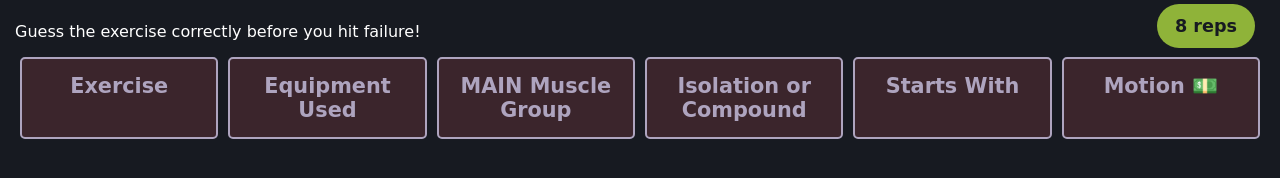
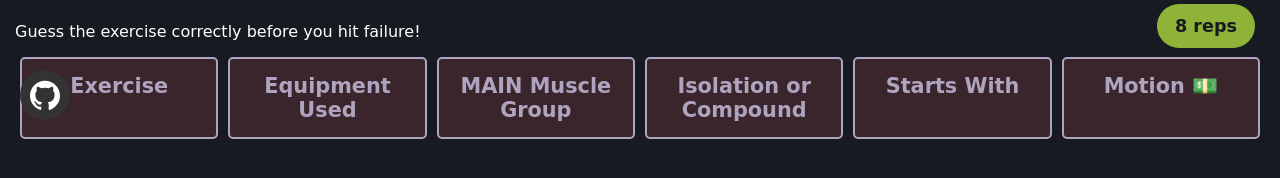
Before and after one commit to WhoIsDarren/RepDle, a plain HTML site: page index.html in a window 1280 px wide. Shown: the part 660-838 px from the top of the page. Drawn offline with nearby package versions, Linux system fonts and the light colour scheme.

Commit message:
Update style.css

```diff
--- a/style.css
+++ b/style.css
@@ -314,7 +314,7 @@ body {
   align-items: center;
   justify-content: center;
   z-index: 1000;
- transition: transform 0.2s ease;
+  transition: transform 0.2s ease;
 }
 
 .how-to-play-button:hover {
@@ -368,3 +368,33 @@ body {
 .modal-content li {
   margin-bottom: 10px;
 }
+
+#github-share {
+    position: fixed;
+    bottom: 20px;
+    left: 20px;
+    z-index: 1000;
+}
+
+#github-share a {
+    display: flex;
+    align-items: center;
+    justify-content: center;
+    width: 50px;
+    height: 50px;
+    background-color: #333;
+    border-radius: 50%;
+    transition: background-color 0.3s ease;
+    transition: transform 0.2s ease;
+}
+
+#github-share a:hover {
+    background-color: #555;
+    transform: scale(1.2);
+}
+
+#github-share svg {
+    width: 30px;
+    height: 30px;
+    fill: white;
+}
```
